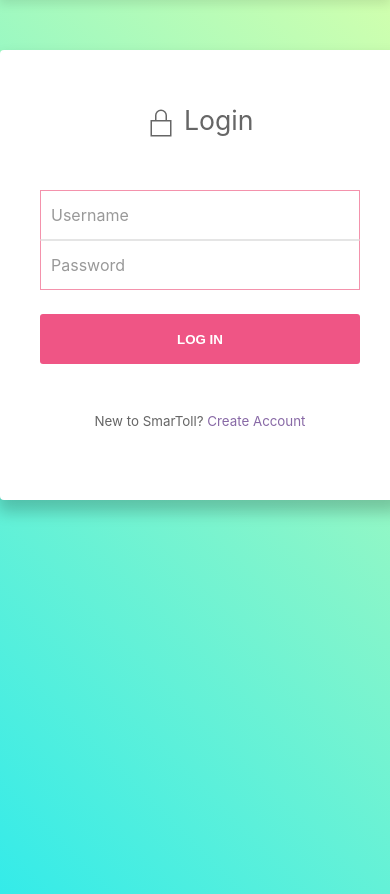
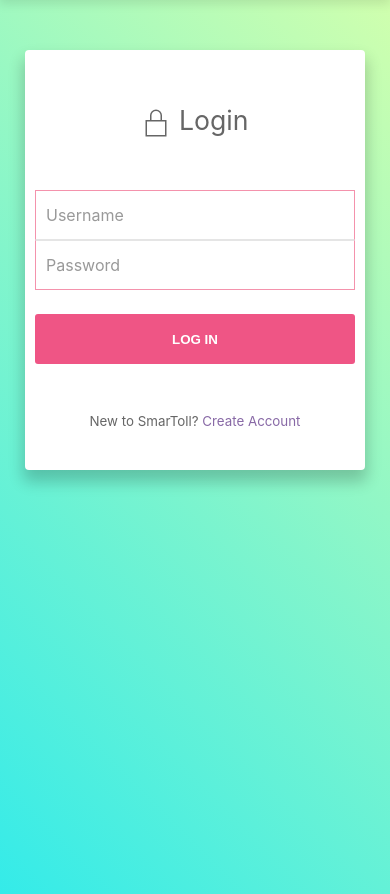
Before and after one commit to sohaibalam67/smartoll, a PHP site: page /login.php in a window 390 px wide. Shown: the part 50-944 px from the top of the page. Run offline with PHP 8.4, Linux system fonts and the light colour scheme.

Commit message:
optimized for phone

```diff
--- a/login.php
+++ b/login.php
@@ -34,6 +34,17 @@
 			border-radius: 4px;
 			box-shadow: 0px 10px 15px 2px rgba(0,0,0,0.2);
 		}
+
+		@media only screen and (max-width: 600px){
+			.loginn_card{
+			min-width: 320px;
+			max-width: 320px;
+			min-height: 420px;
+			max-height: 420px;
+			padding-left: 10px;
+			padding-right: 10px;
+		}
+		}
 	</style>
 </head>
 <body>
@@ -53,7 +64,7 @@
 	    				<input type="text" name="username" placeholder="Username" required class="uk-input" style="border-bottom-left-radius: 0px; border-bottom-right-radius: 0px; min-height: 50px; border-left-color: #f492ac; border-top-color: #f492ac; border-right-color: #f492ac">
 	    				<input type="password" name="password" placeholder="Password" required class="uk-input" style="border-top-left-radius: 0px; border-top-right-radius: 0px; min-height: 50px; border-left-color: #f492ac; border-right-color: #f492ac; border-bottom-color: #f492ac">
 	    				<br><br>
-	    				<input type="submit" name="submit" value="LOG IN" style="min-height: 50px; background-color: #ef5585; color: #fff; border: 0px solid white; min-width: 320px; border-radius: 3px; font-size: 10pt; font-weight: 600">
+	    				<input type="submit" name="submit" value="LOG IN" style="min-height: 50px; background-color: #ef5585; color: #fff; border: 0px solid white; min-width: 100%; border-radius: 3px; font-size: 10pt; font-weight: 600">
 	    			</form>
 	    			<br><br><div style="font-size: 10pt;">New to SmarToll? <a href="register.php" style="color: #8869a6">Create Account</a></div>
 	    			</div>
```
Also changed, not shown: register.php (+11 -0 lines).
